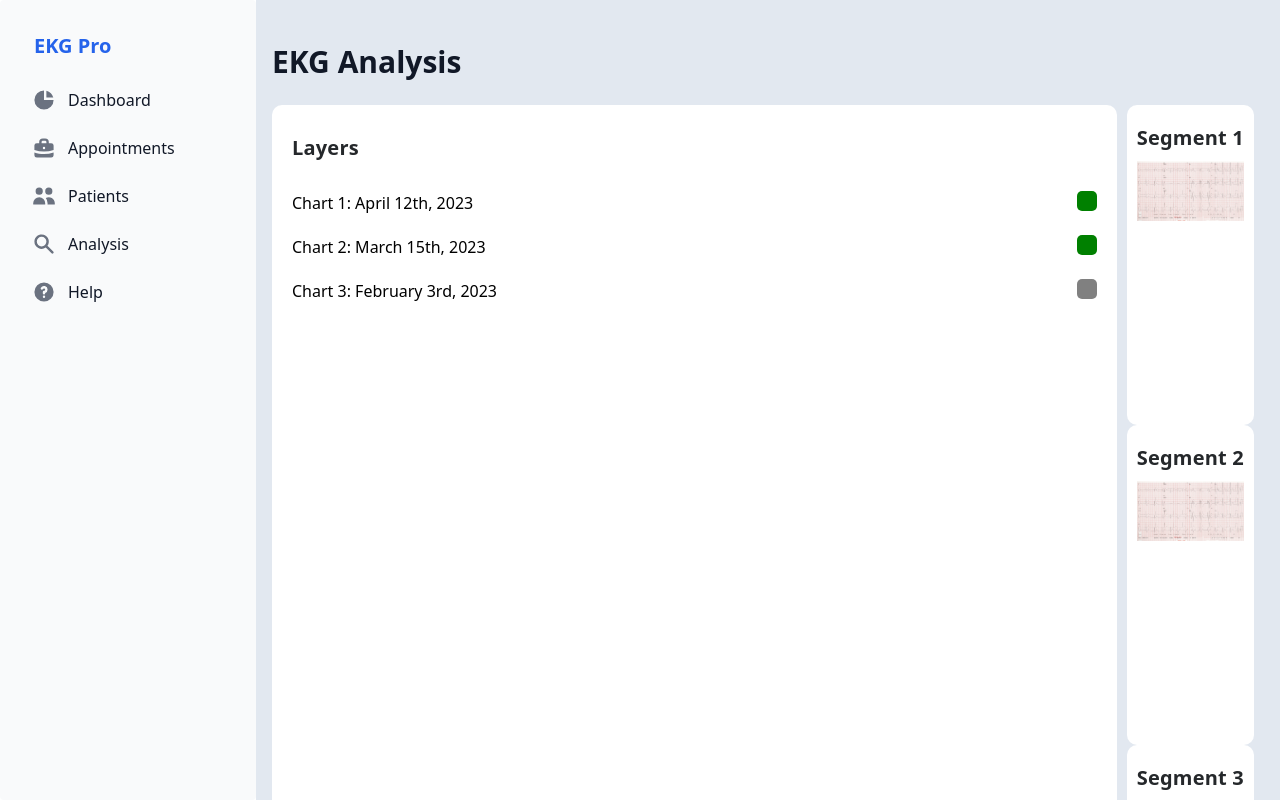
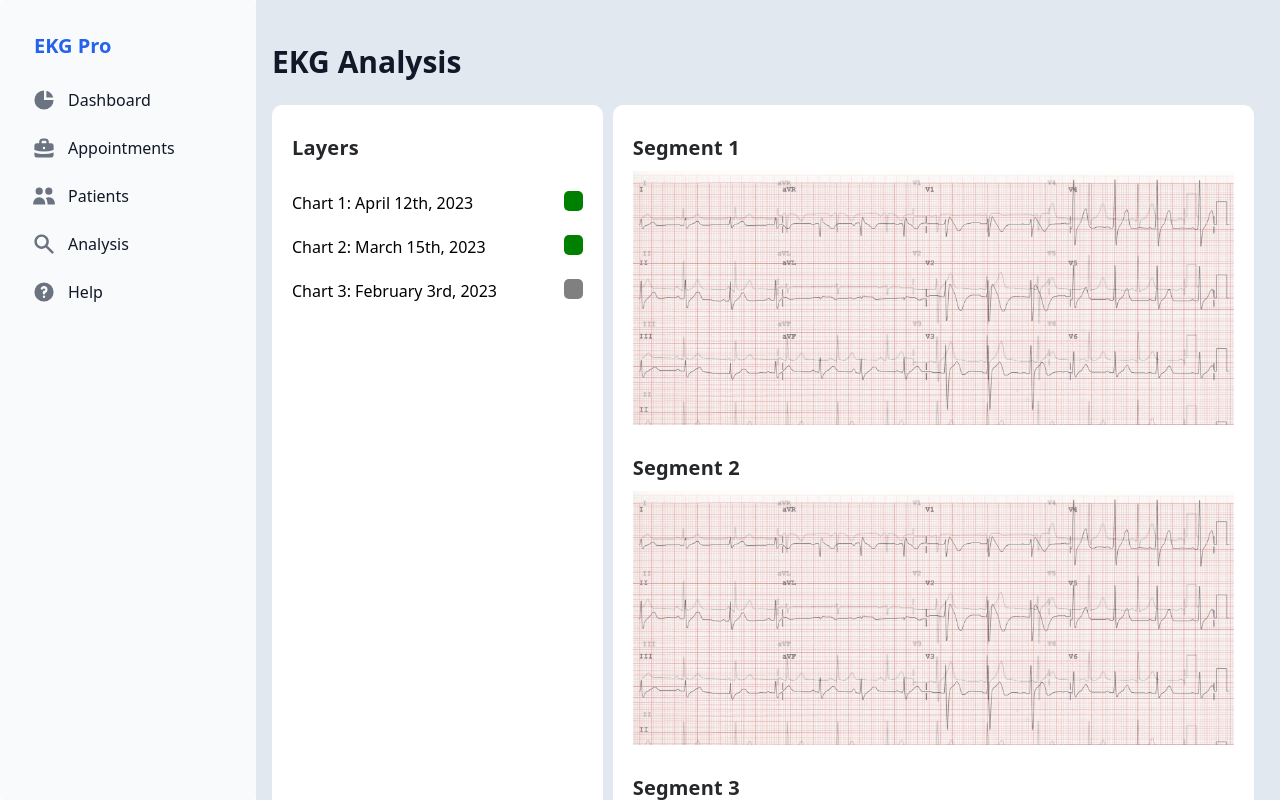
Before and after one commit to hwuiwon/ekg-pro, a Next.js app: page /analysis in a window 1280 px wide. Shown: the top 800 px of the page. Built offline with nearby package versions, Linux system fonts and the light colour scheme.

Commit message:
Styling and refactoring changes

```diff
--- a/components/Chart/Chart.tsx
+++ b/components/Chart/Chart.tsx
@@ -1,5 +1,5 @@
-import React, { useEffect, useReducer, useState } from 'react'
-import ChartList from './ChartList'
+import React, { useState } from 'react'
+import SegmentList from './SegmentList'
 import LayersList from './Layers'
 
 export interface LayerType {
@@ -47,9 +47,7 @@ const Chart = () => {
         </p>
         <LayersList layers={layers} onSelect={handleLayerSelect} />
       </div>
-      <div className="ChartContianer">
-        <ChartList layers={layers} />
-      </div>
+      <SegmentList layers={layers} />
     </div>
   )
 }
--- a/components/Chart/ChartObject.tsx
+++ /dev/null
@@ -1,21 +0,0 @@
-import testPhoto from '../../assets/testEKGImage.jpeg'
-
-interface ChartObjProps {
-  layerId: string
-}
-
-const ChartObject = ({ layerId }: ChartObjProps) => {
-  // const [state, dispatch] = useReducer(oldState, action) // THIS IS FOR PANNING/ZOOMING
-  // zander is so sexy 🤤
-
-  return (
-    <div className="ChartObj">
-      <p className="Subheading" style={{ margin: '10px' }}>
-        {layerId}
-      </p>
-      <img src={testPhoto.src} />
-    </div>
-  )
-}
-
-export default ChartObject
--- a/components/Chart/ChartList.tsx
+++ b/components/Chart/SegmentList.tsx
@@ -5,7 +5,7 @@ interface ChartListProps {
   layers: Array<LayerType>
 }
 
-const ChartList = (props: ChartListProps) => {
+const SegmentList = (props: ChartListProps) => {
   // TODO make this interact with "toggle chart components" so we display the right components
   // of the EKG
   const dummyChartComponentData = [
@@ -18,7 +18,7 @@ const ChartList = (props: ChartListProps) => {
   let i = 0
   while (i < 3) {
     chartComponentList.push(
-      <div key={dummyChartComponentData[i].name} className="ChartContainer">
+      <div key={dummyChartComponentData[i].name} className="SegmentContainer">
         <SegmentObject
           selectedLayers={props.layers}
           segment={dummyChartComponentData[i].name}
@@ -28,11 +28,7 @@ const ChartList = (props: ChartListProps) => {
     i += 1
   }
 
-  return (
-    <div style={{ display: 'flex', flexDirection: 'column' }}>
-      {chartComponentList}
-    </div>
-  )
+  return <div className="SegmentListContainer">{chartComponentList}</div>
 }
 
-export default ChartList
+export default SegmentList
--- a/components/Chart/SegmentObject.tsx
+++ b/components/Chart/SegmentObject.tsx
@@ -10,6 +10,7 @@ interface SegmentObjProps {
 
 const SegmentObject = ({ selectedLayers, segment }: SegmentObjProps) => {
   // const [state, dispatch] = useReducer(oldState, action) // THIS IS FOR PANNING/ZOOMING
+  // import {useReducer} from 'react'
   // zander is so sexy 🤤
   // Folder of images is being weird so just manually doing it untill API is ready.
   const images = [
--- a/pages/analysis.tsx
+++ b/pages/analysis.tsx
@@ -35,7 +35,8 @@ const Analysis: React.FC<AnalysisProps> = (props: AnalysisProps) => {
   return (
     <>
       <MainSidebar />
-      <div className="p-4 sm:ml-64 bg-slate-200 h-screen">
+      {/* <div className="p-4 sm:ml-64 bg-slate-200 h-screen"> */}
+      <div className="MainScreen">
         <Title title={'EKG Analysis'} />
         {data && (
           <Table striped={true}>
--- a/pages/patients.tsx
+++ b/pages/patients.tsx
@@ -38,7 +38,7 @@ const Patients = (): JSX.Element => {
   return (
     <>
       <MainSidebar />
-      <div className="p-4 sm:ml-64 bg-slate-200 h-screen">
+      <div className="MainScreen">
         <Searchbar />
         <Title title={'Patients'} />
         <MainTable columns={columns} tableData={tableData} />
--- a/styles/chartStyles.css
+++ b/styles/chartStyles.css
@@ -1,7 +1,6 @@
 .AnalysisContianer {
   width: 100%;
   margin: 25px 0px;
-  /* background-color: red; */
   display: flex;
   flex-direction: row;
 }
@@ -33,7 +32,7 @@
   border-radius: 5px;
 }
 
-.ChartContainer {
+.SegmentListContainer {
   display: flex;
   flex-direction: column;
   background-color: white;
@@ -43,6 +42,11 @@
   margin-right: 10px;
   padding: 10px;
   border-radius: 10px;
+}
+
+.SegmentContainer {
+  /* background-color: red; */
+  padding: 10px;
 }
 
 .SegmentObj {
--- a/styles/styles.css
+++ b/styles/styles.css
@@ -1,3 +1,12 @@
+.MainScreen {
+  background-color: rgb(226 232 240);
+  margin-left: 16rem;
+  min-height: 100vh;
+  height: 100%;
+  padding: 1rem;
+  /* "p-4 sm:ml-64" */
+}
+
 .Subheading {
   /* font-family: 'Lato'; */
   font-style: normal;
```
